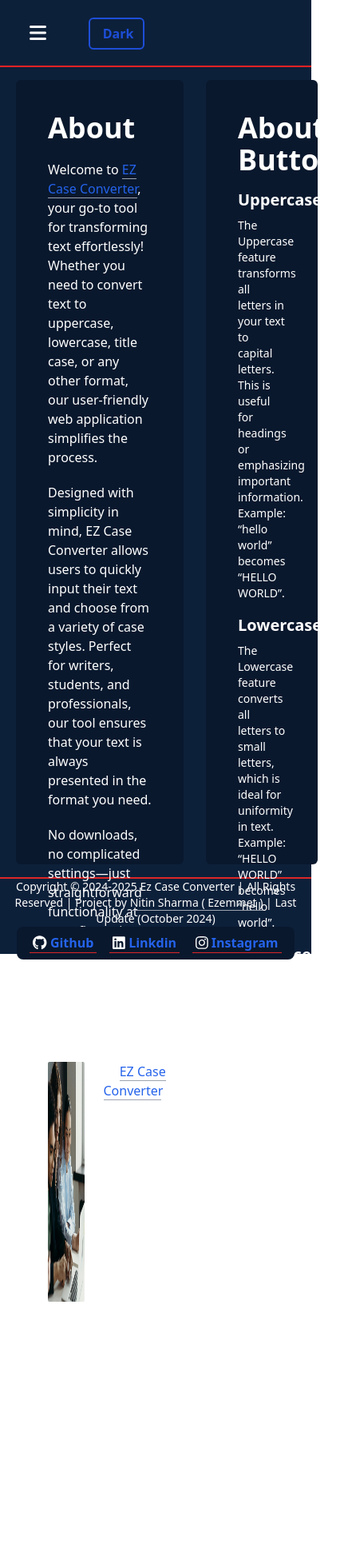
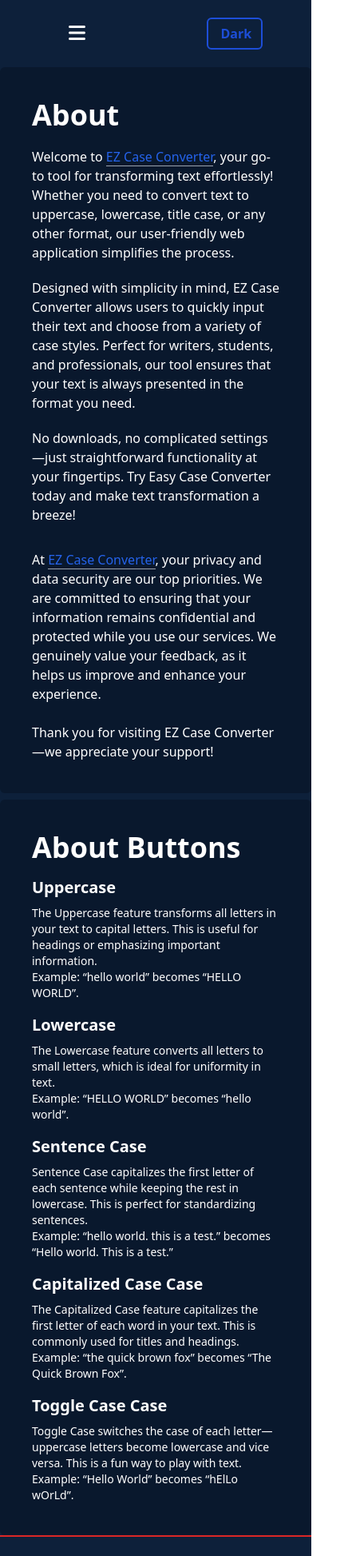
Before and after one commit to ezemmet/webtools, a React (Vite) app: page /about in a window 390 px wide. Shown: the top 1946 px of the page at 80% size, 441 px wide, since content can reach past the window. Built offline with nearby package versions, Linux system fonts and the light colour scheme.

Commit message:
Responsive complete

```diff
--- a/src/components/About.jsx
+++ b/src/components/About.jsx
@@ -4,20 +4,20 @@
 
 const About = ({ switchMode, switchInnerColor }) => {
   return (
-    <div className='h-[120vh] px-5 py-4 flex' style={switchMode}>
+    <div className='lg:h-[130vh] lg:px-5 lg:py-4 grid lg:grid-cols-12' style={switchMode}>
       <div
         style={switchInnerColor}
-        className='rounded-md p-10 w-[60%]'>
+        className='rounded-md p-10 lg:col-span-7'>
         <h2 className='text-4xl font-semibold'>About</h2>
         <p className='mt-5'><span>Welcome to <Link className='border-b border-gray-400 text-blue-600'>EZ Case Converter</Link>, your go-to tool for transforming text effortlessly! Whether you need to convert text to uppercase, lowercase, title case, or any other format, our user-friendly web application simplifies the process.</span></p>
         <p className='mt-5'><span>Designed with simplicity in mind, EZ Case Converter allows users to quickly input their text and choose from a variety of case styles. Perfect for writers, students, and professionals, our tool ensures that your text is always presented in the format you need.</span></p>
         <p className='mt-5'><span>No downloads, no complicated settings—just straightforward functionality at your fingertips. Try Easy Case Converter today and make text transformation a breeze!</span></p>
-        <div className='flex mt-8'>
-          <div className='w-[35%]'>
-            <img src={TeamImage} alt="Team" className='h-[300px] rounded-sm' />
-            <p className='text-center'>Team EZ Case Converter</p>
+        <div className='grid lg:grid-cols-2 mt-8'>
+          <div>
+            <img src={TeamImage} alt="Team" className='hidden lg:block h-[300px] rounded-sm' />
+            <p className='hidden lg:block text-center'>Team EZ Case Converter</p>
           </div>
-          <div className='ml-6 w-[65%]'>
+          <div className='lg:ml-6'>
             <p><span>At <Link className='border-b border-gray-400 text-blue-600'>EZ Case Converter</Link>, your privacy and data security are our top priorities. We are committed to ensuring that your information remains confidential and protected while you use our services. We genuinely value your feedback, as it helps us improve and enhance your experience.</span></p>
             <p className='mt-6'><span>Thank you for visiting EZ Case Converter—we appreciate your support!</span></p>
           </div>
@@ -26,7 +26,7 @@
 
       <div
         style={switchInnerColor}
-        className='ml-7 w-[40%] p-10 rounded-md'>
+        className='mt-2 lg:ml-7 lg:mt-0 p-10 rounded-md lg:col-span-5'>
         <h2 className='text-4xl font-semibold'>About Buttons</h2>
         <div>
           <h3 className='font-semibold text-xl mt-4'>Uppercase</h3>
--- a/src/components/CaseConverter.jsx
+++ b/src/components/CaseConverter.jsx
@@ -125,14 +125,14 @@
     return (
         <div
             style={switchMode}
-            id="caseCon-container" className='text-center h-[90vh] dark:bg-[#0d203a] dark:text-[#fff] pt-5'>
+            id="caseCon-container" className='text-center lg:h-[100vh] dark:bg-[#0d203a] dark:text-[#fff] pt-5'>
             <div
                 style={switchInnerColor}
-                className='mx-[14rem] rounded-md dark:bg-[#1e3049] dark:text-[#fff]'
+                className='lg:mx-[14rem] rounded-md dark:bg-[#1e3049] dark:text-[#fff]'
             >
                 <h2 className='text-2xl font-bold py-2'>Case Converter</h2>
                 <div
-                    className='my-3 text-lg text-left px-10'>
+                    className='md:text-lg my-3 text-center px-10'>
                     <p>Accidentally typed in UPPER CASE or lower case, typing again borthering you, use easy case converter! Simple and fast.</p>
                 </div>
                 <form onSubmit={handleSumbit} className='flex flex-col justify-center items-center'>
@@ -141,7 +141,7 @@
                         value={text}
                         onChange={handleOnChange}
                         placeholder='Type text here...'
-                        className='w-[64vw] h-[45vh] dark:bg-[#0d203a] dark:text-[#fff] px-6 py-4 outline-none rounded-md font-semibold'></textarea>
+                        className='w-[90%] h-[45vh] dark:bg-[#0d203a] dark:text-[#fff] px-6 py-4 outline-none rounded-md font-semibold'></textarea>
                     <div className='h-[30px] mt-2'>
                         {alert && <div
                             style={{ color: alertCol }}
@@ -150,7 +150,7 @@
                             {alert}
                         </div>}
                     </div>
-                    <div className="button-container my-4">
+                    <div className="my-4 grid grid-cols-2 gap-2 md:grid-cols-3 lg:block">
                         <button
                             onClick={handleUpperCase}
                             className='hover:shadow-blue-hover border-2 font-bold border-blue-700 text-blue-700 ml-1 min-h-[40px] rounded-md'>
--- a/src/components/Contact.jsx
+++ b/src/components/Contact.jsx
@@ -9,10 +9,10 @@
   return (
     <div
       style={switchMode}
-      className='h-[90vh] px-5 py-4 flex'>
+      className='lg:h-[100vh] lg:px-5 lg:py-4 grid lg:grid-cols-12'>
       <div
         style={switchInnerColor}
-        className='rounded-md p-10'>
+        className='rounded-md p-10 lg:col-span-8'>
         <h2 className='text-4xl font-semibold'>Contact</h2>
         <p className='mt-3'><span className='text-sm'>For questions, comments, and suggestions for how this site can serve you better, please contact us using the form below. Thank you!</span></p>
         <form onSubmit={handleSumbit}>
@@ -52,7 +52,7 @@
       </div>
       <div
         style={switchInnerColor}
-        className='ml-7 w-[30vw] rounded-md'>
+        className='hidden lg:block ml-7 rounded-md lg:col-span-4'>
         other
       </div>
     </div>
--- a/src/components/Footer.jsx
+++ b/src/components/Footer.jsx
@@ -8,7 +8,7 @@
         <div
             id='footer-container'
             style={switchMode}
-            className='h-[6rem] border-t-2 border-red-600 flex items-center justify-evenly flex-col'
+            className='h-[10rem] p-2 md:h-[6rem] border-t-2 border-red-600 flex items-center justify-evenly flex-col'
         >
             <div className='text-center text-sm'>
                 <p><span>Copyright © 2024-2025 Ez Case Converter | All Rights Reserved | Project by              <Link to='/'
--- a/src/components/Header.jsx
+++ b/src/components/Header.jsx
@@ -1,34 +1,46 @@
 import { faBars } from "@fortawesome/free-solid-svg-icons"
 import { FontAwesomeIcon } from "@fortawesome/react-fontawesome"
+import { useState } from "react"
 import { NavLink } from "react-router-dom"
 
 
 const Header = ({ handleMode, mode, switchMode }) => {
 
+  const [menu, setMenu] = useState('hidden')
+
+  const handleToggleMenu = () => {
+    if (menu === 'hidden') {
+      setMenu('block')
+    }
+    else {
+      setMenu('hidden')
+    }
+  }
+
   return (
     <div
       id="header-container"
       style={switchMode}
-      className="h-[10vh] border-b-2 border-[#ff2121] dark:bg-[#0d203a] dark:text-[#fff]">
+      className="h-[10vh] md:border-b-2 border-[#ff2121] dark:bg-[#0d203a] dark:text-[#fff]">
       <div className="header h-[10vh] grid gap-1 grid-cols-12 items-center text-center">
-        <div className="col-span-3">
-          <FontAwesomeIcon icon={faBars} className="md:hidden text-2xl" />
+        <div className="md:col-span-3 col-span-6">
+          <FontAwesomeIcon icon={faBars} onClick={handleToggleMenu} className="md:hidden text-2xl cursor-pointer" />
           <p className="p-1 text-2xl font-bold hidden md:block"><span className="text-[#ff1d1d]">e</span><span>zemmet</span></p>
         </div>
-        <div className="hidden md:block col-span-6">
-          <ul className='grid md:grid-cols-3'>
-            <li className='font-semibold'>
+        <div className={`${menu} md:block md:col-span-6 absolute md:relative w-[100%] md:bg-opacity-0 bg-black bg-opacity-75 left-[0%] top-[10%] md:left-[0] md:top-[0]`}>
+          <ul className='md:flex items-center justify-center'>
+            <li className='font-semibold mx-4 my-4 md:my-0'>
               <NavLink to="/" className={({ isActive }) => `${isActive ? 'text-blue-600' : ''}`}>Home</NavLink>
             </li>
-            <li className='font-semibold'>
+            <li className='font-semibold mx-4 my-4 md:my-0'>
               <NavLink to="/about" className={({ isActive }) => `${isActive ? 'text-blue-600' : ''}`}>About</NavLink>
             </li>
-            <li className='font-semibold'>
+            <li className='font-semibold mx-4 my-4 md:my-0'>
               <NavLink to="/contact" className={({ isActive }) => `${isActive ? 'text-blue-600' : ''}`}>Contact</NavLink>
             </li>
           </ul>
         </div>
-        <div className="header-theme col-span-3">
+        <div className="md:col-span-3 col-span-6">
           <button
             onClick={handleMode}
             className="w-[70px] border-2 border-blue-700 blue hover:shadow-blue-hover font-bold rounded-md px-4 py-1.5 text-blue-700">{mode}</button>
```
